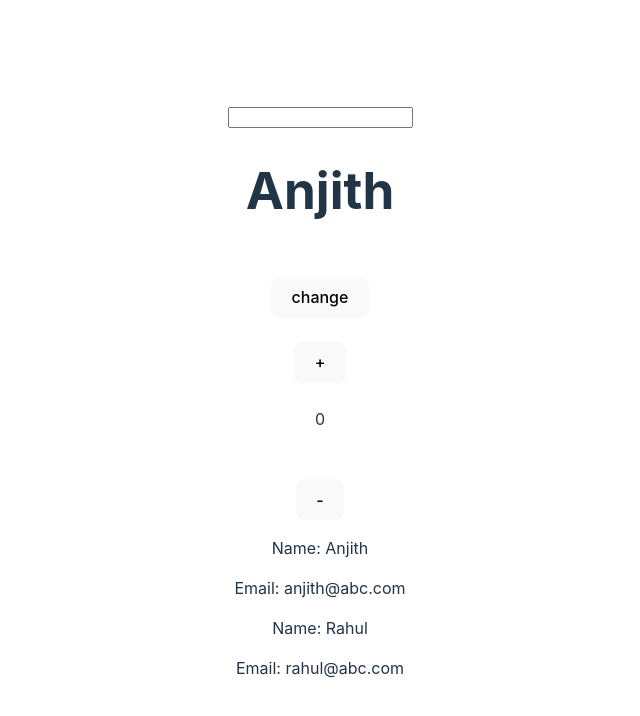
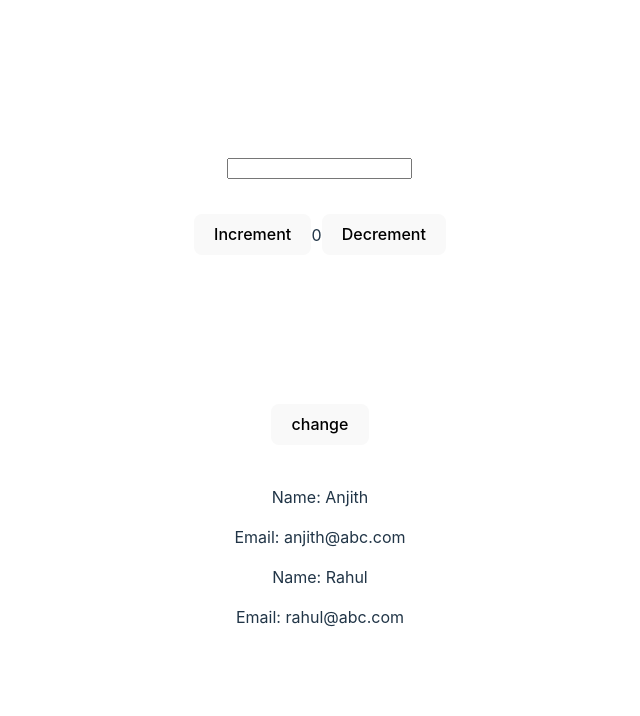
Before and after one commit to AnjithGopi/React_Workouts, a React (Vite) app in the folder workouts/: page / in a window 1280 px wide. Shown: the top 716 px of the page, without its empty margins (320-960 px from the left). Built offline with nearby package versions, Linux system fonts and the light colour scheme.

Commit message:
updations in name changer

```diff
--- /dev/null
+++ b/workouts/src/components/count.jsx
@@ -0,0 +1,33 @@
+import {useState} from 'react'
+
+function Count() {
+
+    const[count,setCount]=useState(0)
+
+
+     const increment=()=>{
+        setCount(count+1)
+     }
+
+
+     const decrement=()=>{
+
+        setCount(count-1)
+     }
+
+
+  return (
+    <div>
+
+
+
+        <button onClick={increment}>Increment</button>
+
+        <span>{count}</span>
+        <button onClick={decrement}>Decrement</button>
+
+    </div>
+  )
+}
+
+export default Count
--- a/workouts/src/components/counter.jsx
+++ b/workouts/src/components/counter.jsx
@@ -23,17 +23,17 @@ function Counter() {
 
 
   return (
-    <div>
+    <>
 
         <button onClick={increment}>+</button><br /><br />
         <div>
             {count}
         </div><br /><br />
         <button onClick={decrement}>-</button>
+    </>
 
 
 
-    </div>
   )
 }
 
--- a/workouts/src/components/form display.jsx
+++ b/workouts/src/components/form display.jsx
@@ -16,7 +16,6 @@ function Formdisplay() {
         <form action="">
             <input type="text" value={input} onChange={handleChange} />
         </form>
-
         <div>
             <h1>{input}</h1>
         </div>
--- a/workouts/src/components/namechanger.jsx
+++ b/workouts/src/components/namechanger.jsx
@@ -3,13 +3,18 @@ import {useState} from "react"
 function Namechanger() {
 
     const [name,setName]=useState("Anjith")
+    const [colour,setColour]=useState("white")
 
     const change=()=>{
        if(name==="Anjith"){
-        setName("Amal")
+        setName("Ambadan")
+        setColour("red")
+
+
 
        }else{
         setName("Anjith")
+        setColour("white")
 
        }
 
@@ -21,7 +26,7 @@ function Namechanger() {
     <div>
 
         <div>
-            <h1>{name}</h1>
+            <h1 style={{color:colour}}>{name}</h1>
         </div><br />
 
         <button onClick={change}>change</button><br /><br />
--- a/workouts/src/main.jsx
+++ b/workouts/src/main.jsx
@@ -3,7 +3,7 @@ import { createRoot } from 'react-dom/client'
 // import App from './App.jsx'
 import './index.css'
 import './App.css'
-import  Counter  from './components/counter.jsx'
+import  Count  from './components/count.jsx'
 import Profilecard from './components/profilecard.jsx'
 import Namechanger from './components/namechanger.jsx'
 import Formdisplay from './components/form display.jsx'
@@ -12,10 +12,11 @@ createRoot(document.getElementById('root')).render(
   <StrictMode>
 
     <Formdisplay/>
+    <Count/>
     {/* <App /> */}
 
     <Namechanger/>
-    <Counter/>
+    {/* <Counter/> */}
     <Profilecard/>
   </StrictMode>,
 )
```
